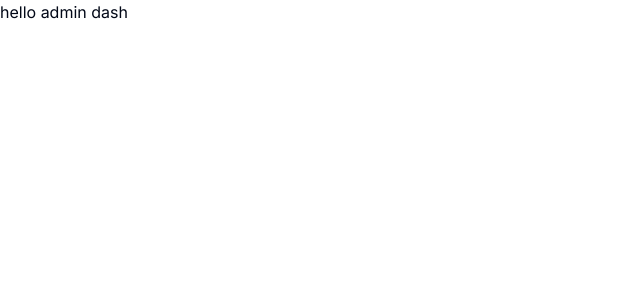
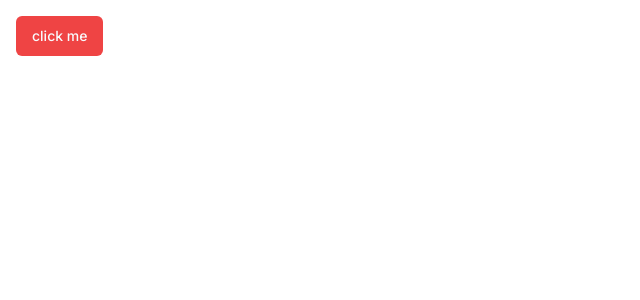
Before and after one commit to raiyning/ecommerce-admin, a Next.js app: page / in a window 1280 px wide. Shown: the top 300 px of the page, without its empty margins (0-640 px from the left). Built offline with nearby package versions, Linux system fonts and the light colour scheme.

Commit message:
[added] shadcn button and root move

```diff
--- /dev/null
+++ b/app/(root)/page.tsx
@@ -0,0 +1,9 @@
+import { Button } from "@/components/ui/button";
+
+export default function Home() {
+  return (
+    <div className="p-4">
+      <Button variant="destructive">click me</Button>
+    </div>
+  )
+}
--- a/app/page.tsx
+++ /dev/null
@@ -1,5 +0,0 @@
-export default function Home() {
-  return (
-    <div> hello admin dash</div>
-  )
-}
--- /dev/null
+++ b/components/ui/button.tsx
@@ -0,0 +1,56 @@
+import * as React from "react"
+import { Slot } from "@radix-ui/react-slot"
+import { cva, type VariantProps } from "class-variance-authority"
+
+import { cn } from "@/lib/utils"
+
+const buttonVariants = cva(
+  "inline-flex items-center justify-center rounded-md text-sm font-medium ring-offset-background transition-colors focus-visible:outline-none focus-visible:ring-2 focus-visible:ring-ring focus-visible:ring-offset-2 disabled:pointer-events-none disabled:opacity-50",
+  {
+    variants: {
+      variant: {
+        default: "bg-primary text-primary-foreground hover:bg-primary/90",
+        destructive:
+          "bg-destructive text-destructive-foreground hover:bg-destructive/90",
+        outline:
+          "border border-input bg-background hover:bg-accent hover:text-accent-foreground",
+        secondary:
+          "bg-secondary text-secondary-foreground hover:bg-secondary/80",
+        ghost: "hover:bg-accent hover:text-accent-foreground",
+        link: "text-primary underline-offset-4 hover:underline",
+      },
+      size: {
+        default: "h-10 px-4 py-2",
+        sm: "h-9 rounded-md px-3",
+        lg: "h-11 rounded-md px-8",
+        icon: "h-10 w-10",
+      },
+    },
+    defaultVariants: {
+      variant: "default",
+      size: "default",
+    },
+  }
+)
+
+export interface ButtonProps
+  extends React.ButtonHTMLAttributes<HTMLButtonElement>,
+    VariantProps<typeof buttonVariants> {
+  asChild?: boolean
+}
+
+const Button = React.forwardRef<HTMLButtonElement, ButtonProps>(
+  ({ className, variant, size, asChild = false, ...props }, ref) => {
+    const Comp = asChild ? Slot : "button"
+    return (
+      <Comp
+        className={cn(buttonVariants({ variant, size, className }))}
+        ref={ref}
+        {...props}
+      />
+    )
+  }
+)
+Button.displayName = "Button"
+
+export { Button, buttonVariants }
--- a/package.json
+++ b/package.json
@@ -9,6 +9,7 @@
     "lint": "next lint"
   },
   "dependencies": {
+    "@radix-ui/react-slot": "^1.0.2",
     "@types/node": "20.5.2",
     "@types/react": "18.2.20",
     "@types/react-dom": "18.2.7",
```
Also changed, not shown: 1 other file (tests, documents, lock files or other folders).
